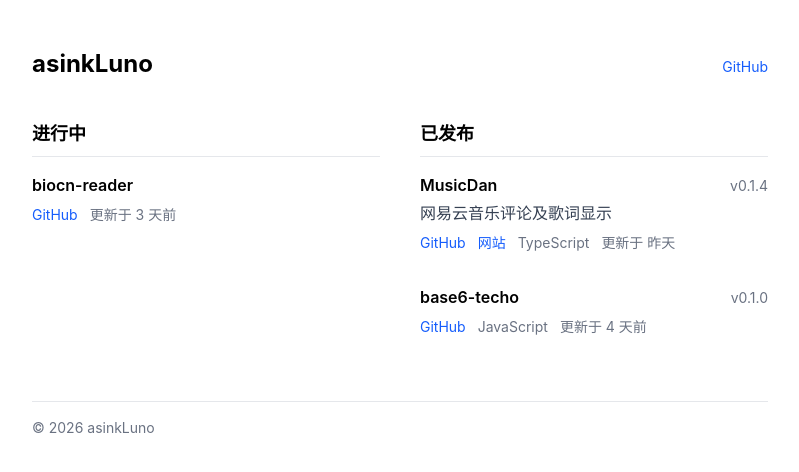
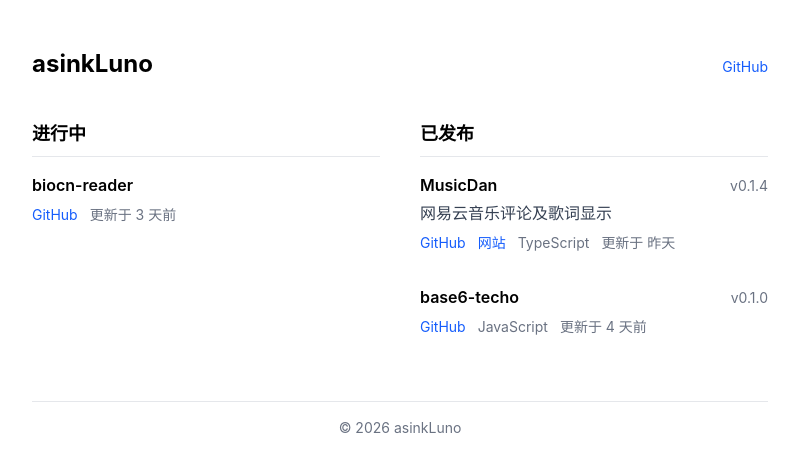
Before and after one commit to asinkLuno/asinkluno.github.io, a React (Vite) app: page / in a window 1280 px wide. Shown: the top 472 px of the page, without its empty margins (240-1039 px from the left). Built offline with nearby package versions, Linux system fonts and the light colour scheme.

Commit message:
style: 页脚居中

```diff
--- a/src/App.tsx
+++ b/src/App.tsx
@@ -19,7 +19,7 @@ export default function App() {
         <Board />
       </main>
 
-      <footer className="mt-16 border-t border-gray-200 pt-4 text-sm text-gray-500">
+      <footer className="mt-16 border-t border-gray-200 pt-4 text-center text-sm text-gray-500">
         © {YEAR} {site.name}
       </footer>
     </div>
```
